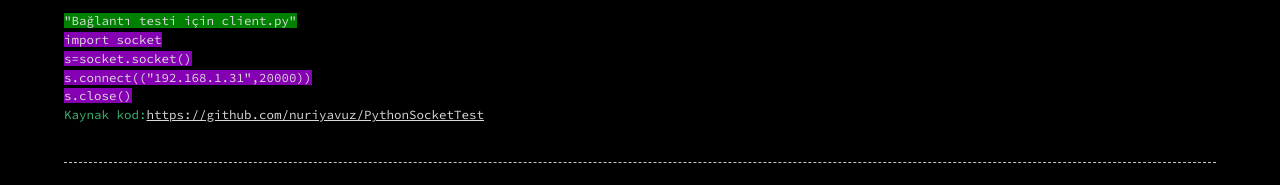
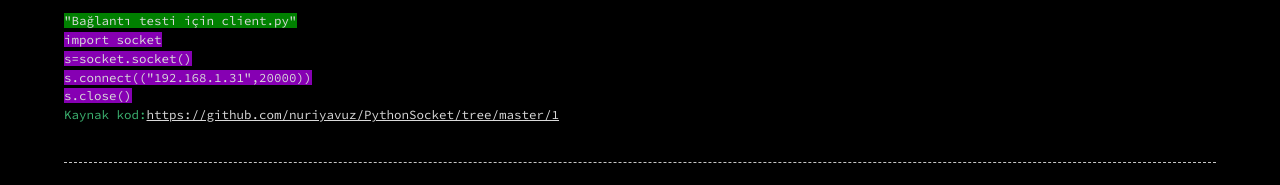
Before and after one commit to emredurmaz4/cosmosofcyberspace.github.io, a Jekyll site: the page socket.html, which Jekyll copies as it is, in a window 1280 px wide. Shown: the part 1142-1327 px from the top of the page. Built offline with Jekyll 4.4.1, drawn with Linux system fonts in a browser that asks for light colours.

Commit message:
Update socket.html

```diff
--- a/socket.html
+++ b/socket.html
@@ -73,7 +73,7 @@ Socket bağlantısını test etmek için basit bir script yazarak satır satır
 <span style="background:#8600b3">s.close()</span></br>
 
 
-<p style="color:MediumSeaGreen;">Kaynak kod:<a href="https://github.com/nuriyavuz/PythonSocketTest">https://github.com/nuriyavuz/PythonSocketTest</a></p>
+<p style="color:MediumSeaGreen;">Kaynak kod:<a href="https://github.com/nuriyavuz/PythonSocket/tree/master/1">https://github.com/nuriyavuz/PythonSocket/tree/master/1</a></p>
 
 </br>
 </br>
```
